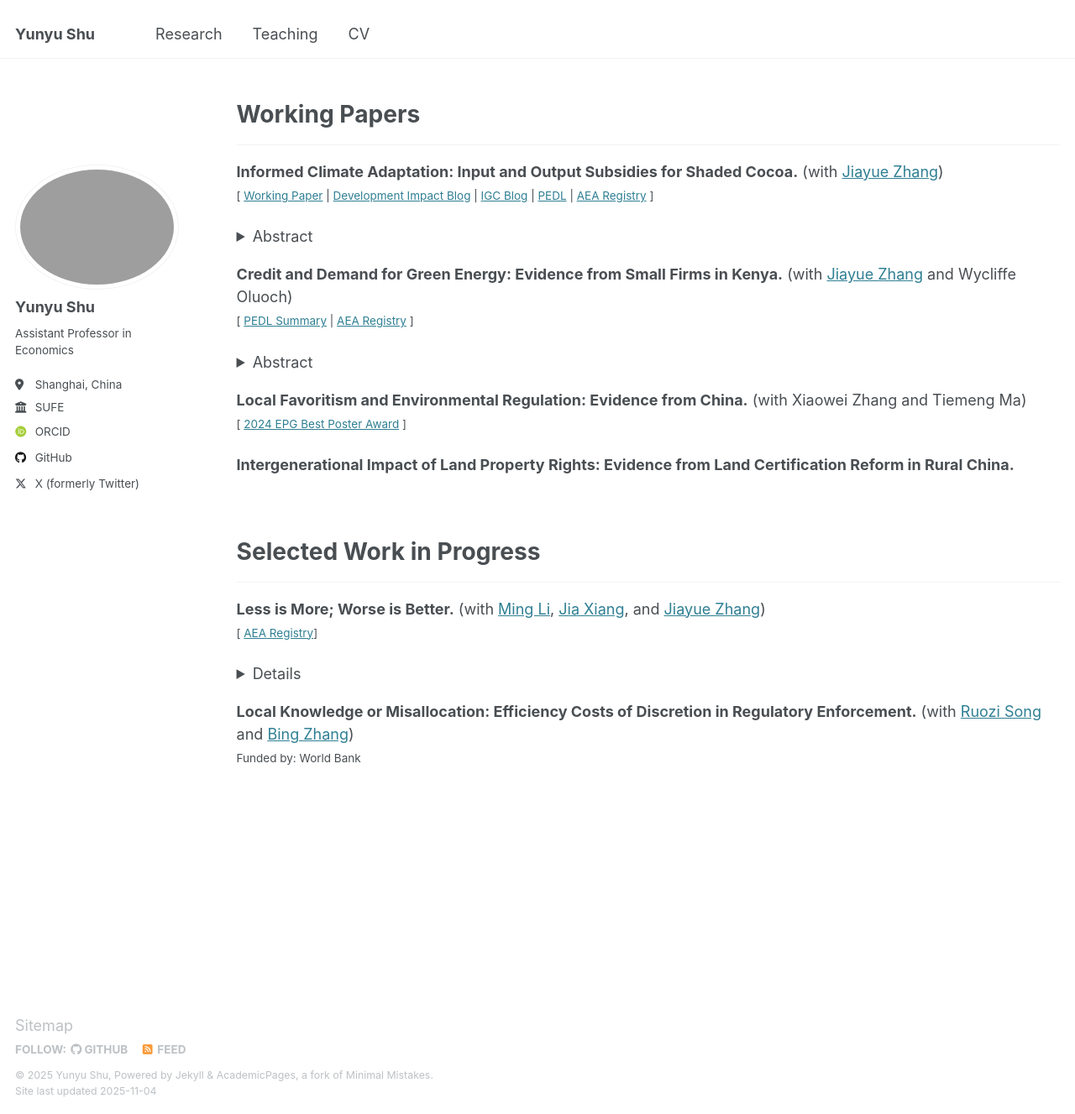
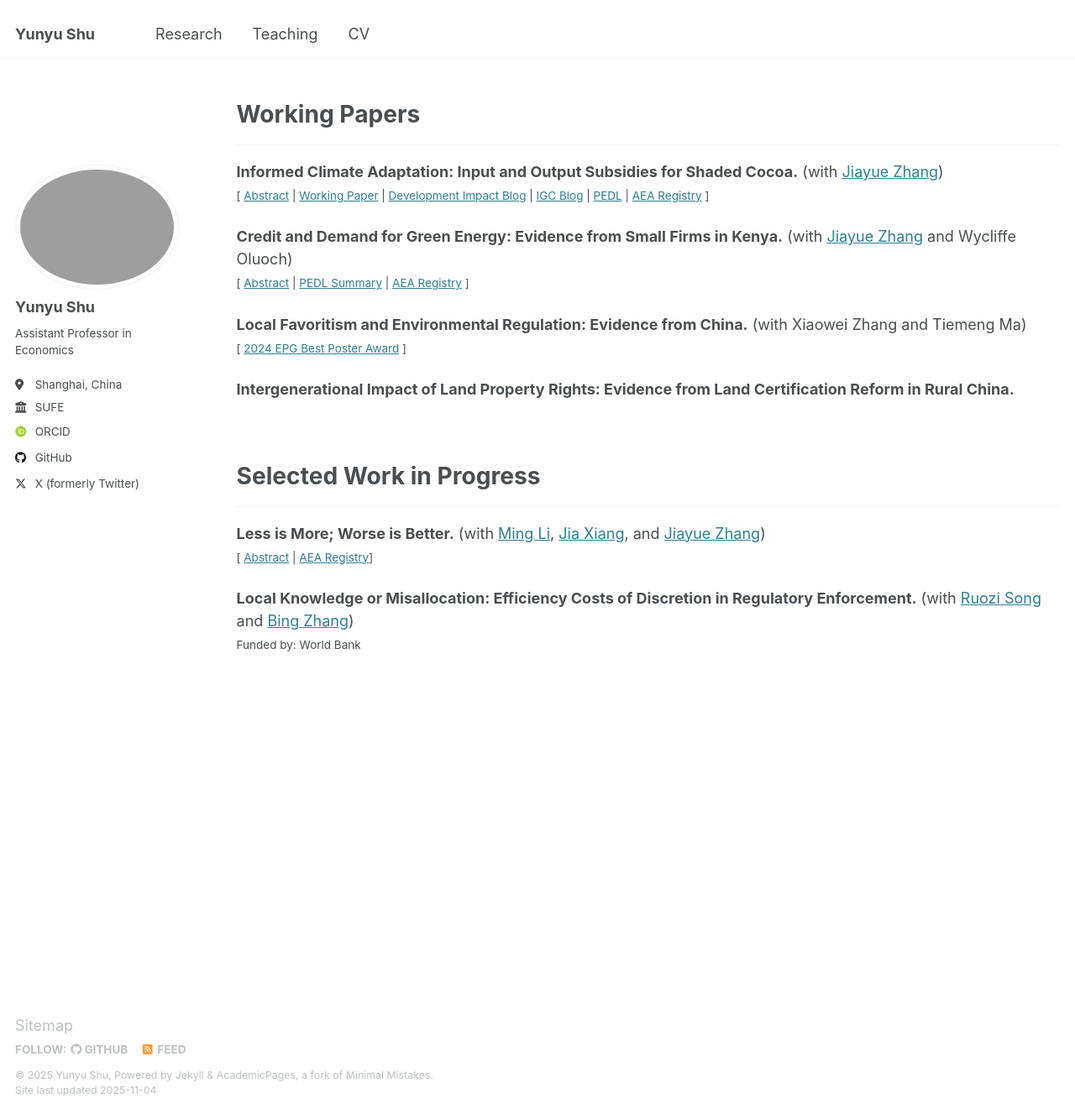
Before and after one commit to shirleyshu0503/shirleyshu0503.github.io, a Jekyll site: the page built from _pages/research.md, in a window 1280 px wide and 1327 px high. Shown: the whole window at 84% size. Built offline with Jekyll 4.4.1, drawn with Linux system fonts in a browser that asks for light colours; some web fonts are replaced.

Commit message:
Update research.md

```diff
--- a/_pages/research.md
+++ b/_pages/research.md
@@ -10,20 +10,15 @@
 -------
 
 <strong>Informed Climate Adaptation: Input and Output Subsidies for Shaded Cocoa.</strong>  (with [Jiayue Zhang](https://jzhangg.github.io/))
-<br><small>[ [Working Paper](https://papers.ssrn.com/sol3/papers.cfm?abstract_id=5168247) | [Development Impact Blog](https://blogs.worldbank.org/en/impactevaluations/how-information-transforms-climate-adaptation-through-different-?CID=WBW_AL_BlogNotification_EN_EXT) | [IGC Blog](https://www.theigc.org/blogs/climate-priorities-developing-countries/understanding-climate-change-beliefs-and-adaptation) | [PEDL](https://pedl.cepr.org/content/propagation-taste-climate-resilience-evidence-cocoa-value-chain-ghana-0) | [AEA Registry](https://www.socialscienceregistry.org/trials/11145) ]</small>
-<details>
-<summary>Abstract</summary> With growing climate risks, agro-environmental policies seek to protect the environment while reducing poverty by incentivizing climate adaptation. We study how information shapes adaptation under different subsidy schemes for cocoa farmers in Ghana, where forest tree planting for shade is encouraged as an adaptation strategy. Conducting a lab-in-the-field experiment, we compare the impacts of an information intervention under an input subsidy for planting forest trees and an output subsidy for producing cocoa beans from shaded farms. While farmers receiving the information in both subsidy groups plant more forest trees than their subsidy-only counterparts, the increase is higher under the output subsidy than the input subsidy even though the information leads both groups to similarly update their beliefs about the benefits of shade. We rationalize the differential effects of information with a model in which beliefs about rainfall uncertainty and shade benefits affect ex ante input decisions. Counterfactuals show that output subsidy has greater potential to drive adaptation than input when beliefs are reasonably correct. We validate the lab results by distributing tree seedlings, finding consistent treatment effects on the number of seedlings requested and obtained.
-<br>
-<small><u>Presented at (selected)</u>: Fudan University (scheduled), Peking University (scheduled), Beijing Normal University (scheduled), CES 2025, LSE EEE Camp 2025, MWIEDC 2025, CASE Conference 2025, All-IGC Meeting, AERE Summer 2024, EPG 2024, ISSER University of Ghana</small>
-</details>
+<br><small>[ <a href="#/" onclick="visib('cocoa')">Abstract</a> | [Working Paper](https://papers.ssrn.com/sol3/papers.cfm?abstract_id=5168247) | [Development Impact Blog](https://blogs.worldbank.org/en/impactevaluations/how-information-transforms-climate-adaptation-through-different-?CID=WBW_AL_BlogNotification_EN_EXT) | [IGC Blog](https://www.theigc.org/blogs/climate-priorities-developing-countries/understanding-climate-change-beliefs-and-adaptation) | [PEDL](https://pedl.cepr.org/content/propagation-taste-climate-resilience-evidence-cocoa-value-chain-ghana-0) | [AEA Registry](https://www.socialscienceregistry.org/trials/11145) ]</small>
+
+ <div id="cocoa" style="display: none; text-align: justify; line-height: 1.2"><small> With growing climate risks, agro-environmental policies seek to protect the environment while reducing poverty by incentivizing climate adaptation. We study how information shapes adaptation under different subsidy schemes for cocoa farmers in Ghana, where forest tree planting for shade is encouraged as an adaptation strategy. Conducting a lab-in-the-field experiment, we compare the impacts of an information intervention under an input subsidy for planting forest trees and an output subsidy for producing cocoa beans from shaded farms. While farmers receiving the information in both subsidy groups plant more forest trees than their subsidy-only counterparts, the increase is higher under the output subsidy than the input subsidy even though the information leads both groups to similarly update their beliefs about the benefits of shade. We rationalize the differential effects of information with a model in which beliefs about rainfall uncertainty and shade benefits affect ex ante input decisions. Counterfactuals show that output subsidy has greater potential to drive adaptation than input when beliefs are reasonably correct. We validate the lab results by distributing tree seedlings, finding consistent treatment effects on the number of seedlings requested and obtained.</small><br><br></div>
 
 <strong>Credit and Demand for Green Energy: Evidence from Small Firms in Kenya.</strong> (with [Jiayue Zhang](https://jzhangg.github.io/) and  Wycliffe Oluoch)
-<br><small>[ [PEDL Summary](https://pedl.cepr.org/content/blackouts-and-green-energy-adoption-evidence-kenya-0) | [AEA Registry](https://www.socialscienceregistry.org/trials/13802) ]</small>
-<details>
-<summary>Abstract</summary> Adoption of green technology has been low in low-income countries, despite its crucial role in sustainable development. While providing credit increases demand, it changes the payment structure and adds another dimension of price elasticity. This paper evaluates firm demand for small-scale solar sold on credit by experimentally eliciting discrete choices over different down payments and repayments. We show that price elasticity for credit purchases is mainly driven by upfront cost elasticity rather than repayment elasticity. When offered the flexibility to tailor a subsidy to be applied to the down payment or repayment, adopters almost unanimously choose to reduce the upfront cost. Despite the same de facto subsidy structure, this tailored subsidy scheme positively selects less liquidity-constrained adopters and results in more usage and more operational days by firms.
-<br>
-<small><u>Presented at (selected)</u>: Beijing Normal University (scheduled), AFE 2025, AERE Summer 2025 </small>
-</details>
+<br><small>[ <a href="#/" onclick="visib('solar')">Abstract</a> | [PEDL Summary](https://pedl.cepr.org/content/blackouts-and-green-energy-adoption-evidence-kenya-0) | [AEA Registry](https://www.socialscienceregistry.org/trials/13802) ]</small>
+
+<div id="solar" style="display: none; text-align: justify; line-height: 1.2"><small> Adoption of green technology has been low in low-income countries, despite its crucial role in sustainable development. While providing credit increases demand, it changes the payment structure and adds another dimension of price elasticity. This paper evaluates firm demand for small-scale solar sold on credit by experimentally eliciting discrete choices over different down payments and repayments. We show that price elasticity for credit purchases is mainly driven by upfront cost elasticity rather than repayment elasticity. When offered the flexibility to tailor a subsidy to be applied to the down payment or repayment, adopters almost unanimously choose to reduce the upfront cost. Despite the same de facto subsidy structure, this tailored subsidy scheme positively selects less liquidity-constrained adopters and results in more usage and more operational days by firms.
+</small><br><br></div>
 
 <strong>Local Favoritism and Environmental Regulation: Evidence from China.</strong> (with Xiaowei Zhang and Tiemeng Ma)
 <br><small>[ [2024 EPG Best Poster Award](https://epgnetwork.org/epg-prize/) ]</small>
@@ -37,11 +32,9 @@
 -------
 
 <strong>Less is More; Worse is Better.</strong> (with [Ming Li](https://sites.google.com/view/mingli1/home?authuser=0), [Jia Xiang](https://sites.google.com/view/jiaxiang/home?authuser=0), and [Jiayue Zhang](https://jzhangg.github.io/))
-<br><small>[ [AEA Registry](https://www.socialscienceregistry.org/trials/13129)]</small>
-<details>
-<small>We examine whether information framed around private versus social benefits shifts adaptation behaviors, and whether credibility-enhancing caveats alter uptake in the context of agroforestry in cocoa in Ghana. </small>
-<br>
-</details>
+<br><small>[ <a href="#/" onclick="visib('cocoa_info')">Abstract</a> | [AEA Registry](https://www.socialscienceregistry.org/trials/13129)]</small>
+
+ <div id="cocoa_info" style="display: none; text-align: justify; line-height: 1.2"><small> Information campaigns are a major policy tool for promoting climate change adaptation. Such policies often face contestation because the benefits of adaptive actions are distributed unevenly across scales: local actors prioritize private resilience while policymakers emphasize collective, long-term social gains. We examine whether information framed around private versus social benefits shifts adaptation behaviors, and whether credibility-enhancing caveats alter uptake, in the context of cocoa farming in Ghana where agroforestry is a viable but under-adopted adaptation strategy. We find that, while information on private and social benefits are separately effective in driving adaptation, combining them does not necessarily increase the information impact. We also show that providing information on the downside risks of the adaptation strategy on top of its benefits increases information credibility and subsequently boosts adoption of the adaptation strategy.</small><br><br></div>
 
 
 <strong>Local Knowledge or Misallocation: Efficiency Costs of Discretion in Regulatory Enforcement.</strong> (with [Ruozi Song](https://www.worldbank.org/en/about/people/r/ruozi-song) and [Bing Zhang](https://scholar.google.com/citations?user=P3sttCoAAAAJ&hl=en))
```
